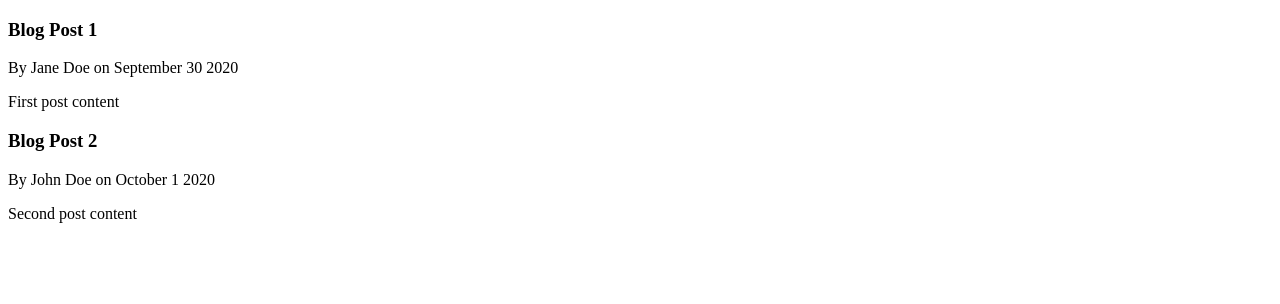
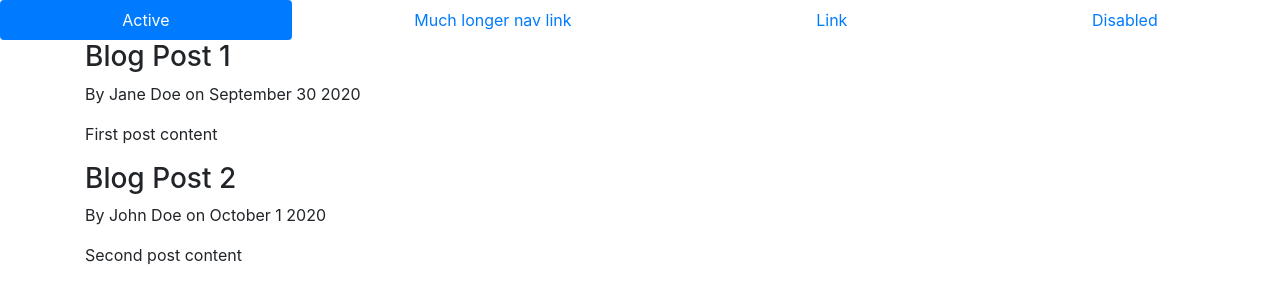
Before and after one commit to kiranrraj/djangoProject, a Django app: page / in a window 1280 px wide. Shown: the top 304 px of the page. Run offline with Django 3.2, Linux system fonts and the light colour scheme; some libraries are stand-ins or nearby versions.

Commit message:
created base html page

```diff
--- /dev/null
+++ b/django_blog/blog/templates/blog/base.html
@@ -0,0 +1,51 @@
+<!DOCTYPE html>
+<html lang="en">
+
+<head>
+
+    <head>
+        <!-- Required meta tags -->
+        <meta charset="utf-8">
+        <meta name="viewport" content="width=device-width, initial-scale=1, shrink-to-fit=no">
+
+        <!-- Bootstrap CSS -->
+        <link rel="stylesheet" href="https://stackpath.bootstrapcdn.com/bootstrap/4.3.1/css/bootstrap.min.css"
+            integrity="sha384-ggOyR0iXCbMQv3Xipma34MD+dH/1fQ784/j6cY/iJTQUOhcWr7x9JvoRxT2MZw1T" crossorigin="anonymous">
+
+        {% if title %}
+        <title>Django Blog - {{ title }}</title>
+        {% else %}
+        <title>Django Blog</title>
+        {% endif %}
+    </head>
+
+<body>
+    <ul class="nav nav-pills nav-fill">
+        <li class="nav-item">
+          <a class="nav-link active" href="#">Active</a>
+        </li>
+        <li class="nav-item">
+          <a class="nav-link" href="#">Much longer nav link</a>
+        </li>
+        <li class="nav-item">
+          <a class="nav-link" href="#">Link</a>
+        </li>
+        <li class="nav-item">
+          <a class="nav-link " href="#">Disabled</a>
+        </li>
+      </ul>
+    <div class="container">
+        {% block content%} {% endblock %}
+    </div>
+    <script src="https://code.jquery.com/jquery-3.3.1.slim.min.js"
+        integrity="sha384-q8i/X+965DzO0rT7abK41JStQIAqVgRVzpbzo5smXKp4YfRvH+8abtTE1Pi6jizo"
+        crossorigin="anonymous"></script>
+    <script src="https://cdnjs.cloudflare.com/ajax/libs/popper.js/1.14.7/umd/popper.min.js"
+        integrity="sha384-UO2eT0CpHqdSJQ6hJty5KVphtPhzWj9WO1clHTMGa3JDZwrnQq4sF86dIHNDz0W1"
+        crossorigin="anonymous"></script>
+    <script src="https://stackpath.bootstrapcdn.com/bootstrap/4.3.1/js/bootstrap.min.js"
+        integrity="sha384-JjSmVgyd0p3pXB1rRibZUAYoIIy6OrQ6VrjIEaFf/nJGzIxFDsf4x0xIM+B07jRM"
+        crossorigin="anonymous"></script>
+</body>
+
+</html>
--- a/django_blog/blog/templates/blog/home.html
+++ b/django_blog/blog/templates/blog/home.html
@@ -1,19 +1,8 @@
-<!DOCTYPE html>
-<html lang="en">
-<head>
-    <meta charset="UTF-8">
-    <meta name="viewport" content="width=device-width, initial-scale=1.0">
-    {% if title %}
-        <title>Django Blog - {{ title }}</title>
-    {% else %}
-        <title>Django Blog</title>
-    {% endif %}
-</head>
-<body>
+{% extends "blog/base.html" %}
+{% block content%}
     {% for post in posts%}
         <h3>{{post.title}}</h3>
         <p>By {{post.author}} on {{post.date_posted}}</p>
         <p>{{post.content}}</p>
     {% endfor %}
-</body>
-</html>
+{% endblock %}
```
Also changed, not shown: django_blog/blog/templates/blog/about.html (+3 -14 lines).
